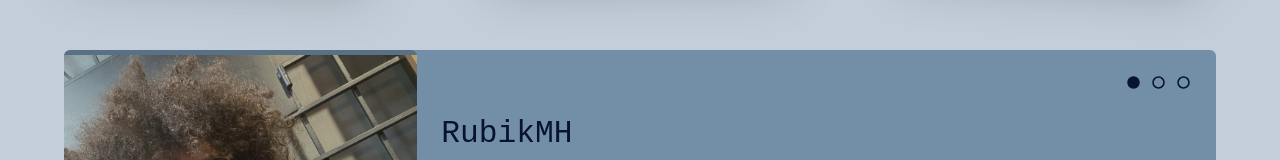
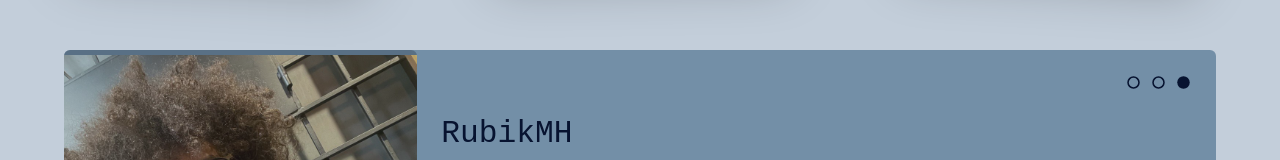
Before and after one commit to RubikMH/my-cv-nextjs, a Next.js app: page / in a window 1280 px wide. Shown: the part 998-1158 px from the top of the page. Built offline with nearby package versions, Linux system fonts and the light colour scheme.

Commit message:
some change

```diff
--- a/src/components/InfoAboutMe/index.tsx
+++ b/src/components/InfoAboutMe/index.tsx
@@ -21,9 +21,9 @@ const InfoAboutMe: React.FC = () => (
           ratione magnam repellat quibusdam distinctio!
         </code>
         <div className="flex absolute top-5 right-5">
-          <GoDotFill size={25} className="cursor-pointer" />
           <GoDot size={25} className="cursor-pointer" />
           <GoDot size={25} className="cursor-pointer" />
+          <GoDotFill size={25} className="cursor-pointer" />
         </div>
         <div className="absolute bottom-10 right-10 flex gap-4">
           <FaGithubSquare
```
